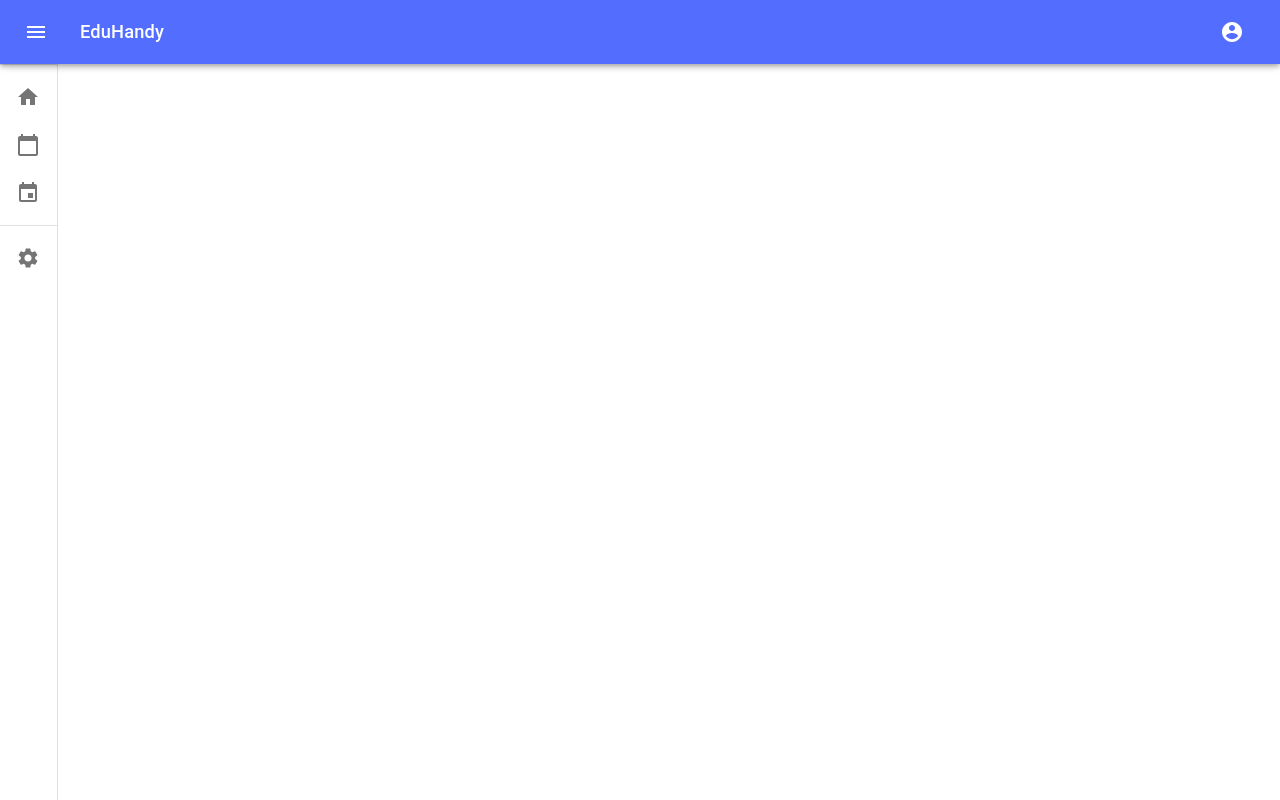
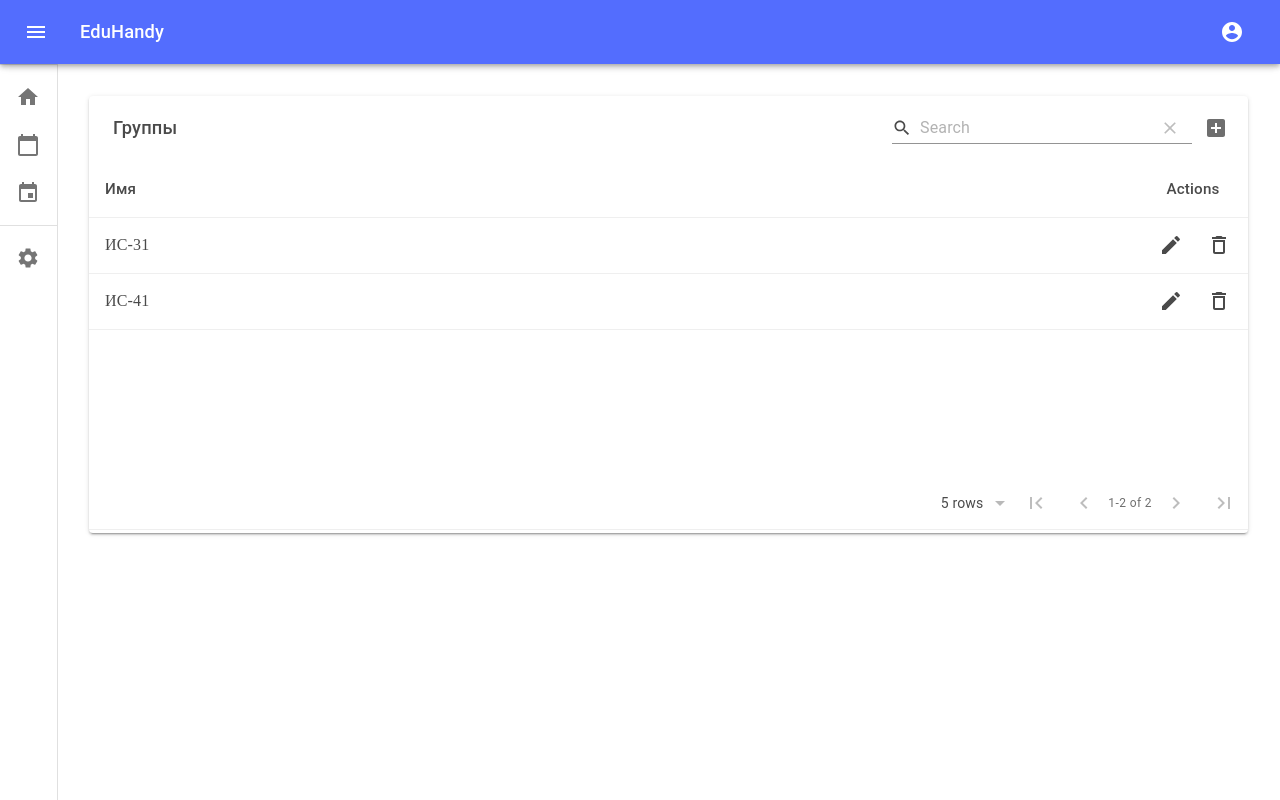
Before and after one commit to wlf10/eduhandy-reactjs, a React app: page /groups in a window 1280 px wide. Built offline with nearby package versions, Linux system fonts and the light colour scheme.

Commit message:
Add group

```diff
--- a/src/components/App.js
+++ b/src/components/App.js
@@ -19,6 +19,7 @@ import Correct from 'routes/Correct';
 import Settings from 'routes/Settings';
 import Subjects from 'routes/Subjects';
 import Members from 'routes/Members';
+import Groups from 'routes/Groups';
 import Educations from 'routes/Educations';
 
 import rootReducer from 'store';
@@ -138,6 +139,7 @@ const App = ({classes}) =>
               <Route path='/educations' component={Educations} />
               <PropsRoute path='/members' component={Members} classes={classes} />
               <PropsRoute path='/subjects' component={Subjects} classes={classes} />
+              <PropsRoute path='/groups' component={Groups} classes={classes} />
             </Switch>
           </main>
       </div>
--- /dev/null
+++ b/src/routes/Groups/component/Groups.js
@@ -0,0 +1,25 @@
+import React from 'react';
+import { Fragment } from 'react';
+import PropTypes from 'prop-types';
+
+import Table from 'components/Table';
+
+const Groups = ({ classes, groups }) => {
+  return (
+    <Fragment>
+      <div className={classes.toolbar} />
+      <Table
+        classes={classes}
+        columns={groups.columns}
+        data={groups.data}
+        title="Группы"
+      />
+    </Fragment>
+  );
+}
+
+Groups.propTypes = {
+  classes: PropTypes.object.isRequired,
+};
+
+export default Groups;
--- /dev/null
+++ b/src/routes/Groups/component/index.js
@@ -0,0 +1,3 @@
+import Groups from './Groups';
+
+export default Groups;
--- /dev/null
+++ b/src/routes/Groups/container/Groups.js
@@ -0,0 +1,15 @@
+import { connect } from 'react-redux';
+
+import Groups from '../component/Groups';
+
+const mapStateToProps = function(state) {
+  return {
+    groups: state.groups
+  }
+}
+
+const mapDispatchToProps = function(dispatch) {
+  return {}
+}
+
+export default connect(mapStateToProps, mapDispatchToProps)(Groups);
--- /dev/null
+++ b/src/routes/Groups/index.js
@@ -0,0 +1,3 @@
+import Groups from './container/Groups';
+
+export default Groups;
--- /dev/null
+++ b/src/store/groups/constants.js
@@ -0,0 +1,4 @@
+export const ADD_GROUP = 'ADD_GROUP';
+export const UPDATE_GROUP = 'UPDATE_GROUP';
+export const DELETE_GROUP = 'DELETE_GROUP';
+export const FETCH_GROUPS = 'FETCH_GROUPS';
--- /dev/null
+++ b/src/store/groups/index.js
@@ -0,0 +1,3 @@
+import reducer from './reducer';
+
+export default reducer;
--- /dev/null
+++ b/src/store/groups/reducer.js
@@ -0,0 +1,32 @@
+import { ADD_GROUP, DELETE_GROUP, FETCH_GROUPS } from './constants';
+
+const initialState = {
+  columns: [
+    { title: 'Имя', field: 'name' },
+  ],
+  data: [
+    { name: 'ИС-31'},
+    { name: 'ИС-41'},
+  ],
+};
+
+const groupReducerMap = {
+	[ADD_GROUP]: (state, action) => {
+		return state;
+	},
+	[DELETE_GROUP]: (state, action) => {
+		return state;
+	},
+	[FETCH_GROUPS]: (state, action) => {
+		return state;
+	},
+};
+
+export default function groups(state = initialState, action) {
+  const reducer = groupReducerMap[action.type];
+  if (!reducer) {
+    return state;
+  }
+
+  return reducer(state, action);
+}
--- a/src/store/index.js
+++ b/src/store/index.js
@@ -3,11 +3,13 @@ import { combineReducers } from 'redux';
 import Educations from './educations';
 import Members from './members';
 import Subjects from './subjects';
+import Groups from './groups';
 import Ui from './ui';
 
 const AllReducers = combineReducers({
     educations: Educations,
     members: Members,
+    groups: Groups,
     subjects: Subjects,
     ui: Ui
 });
```
